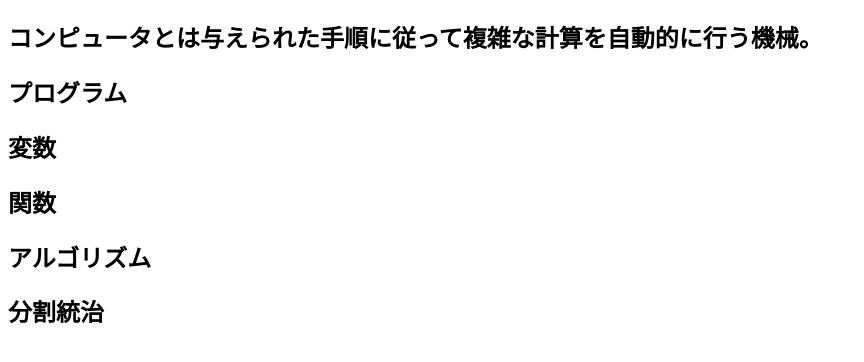
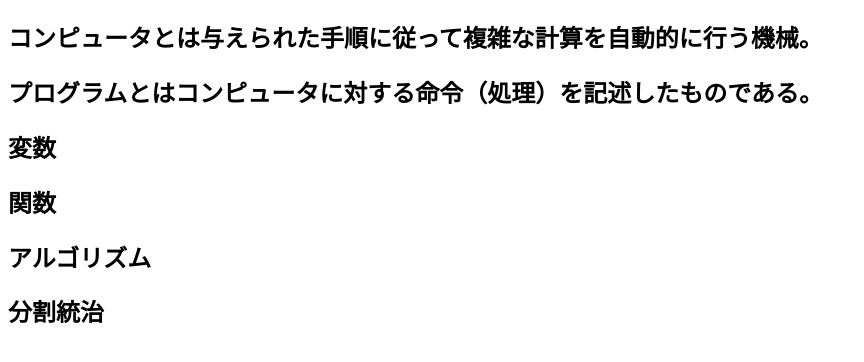
Before and after one commit to tokoro10/code01, a plain HTML site: page index.html in a window 1280 px wide. Shown: the part 102-464 px from the top of the page, without its empty margins (0-864 px from the left). Drawn offline with Linux system fonts and the light colour scheme.

Commit message:
GitHubの練習プログラムの定義

```diff
--- a/index.html
+++ b/index.html
@@ -14,7 +14,7 @@
       <h2>コンピュータとは与えられた手順に従って複雑な計算を自動的に行う機械。</h2>
     </section>
     <section>
-      <h2>プログラム</h2>
+      <h2>プログラムとはコンピュータに対する命令（処理）を記述したものである。 </h2>
     </section>
     <section>
       <h2>変数</h2>
```
